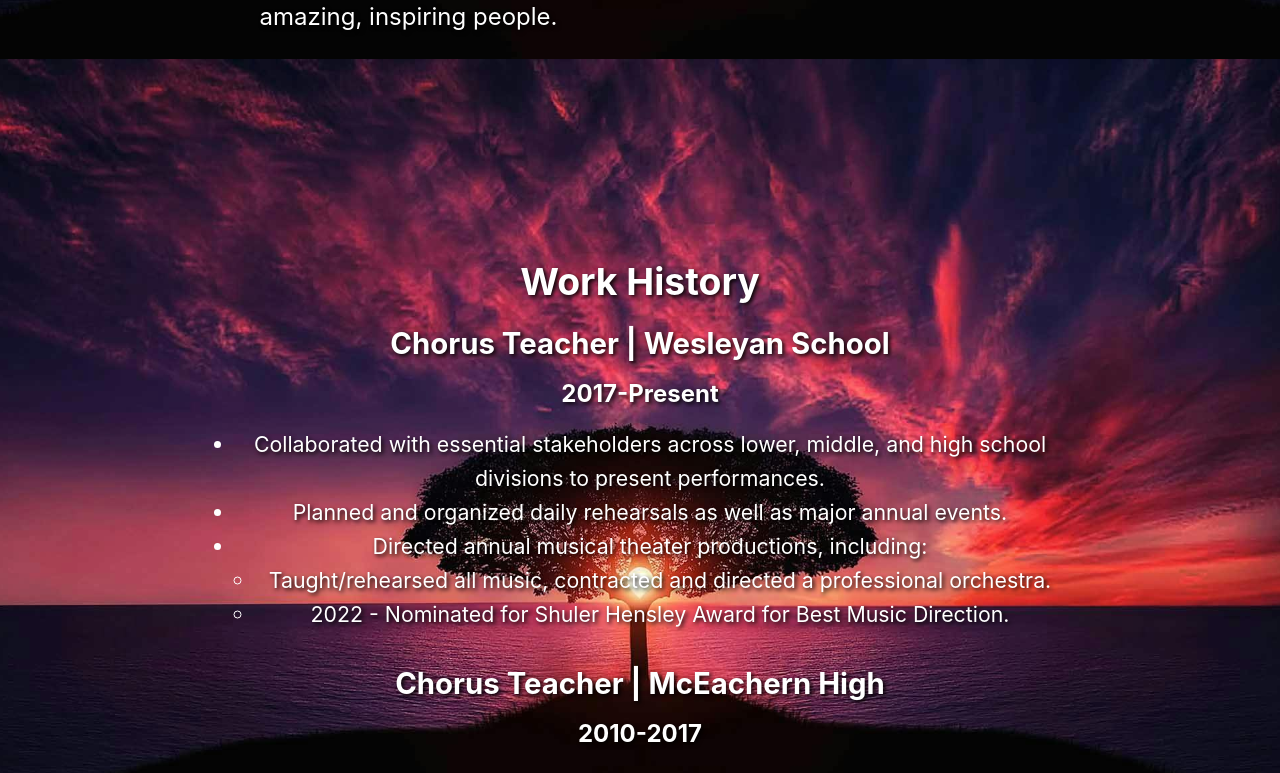
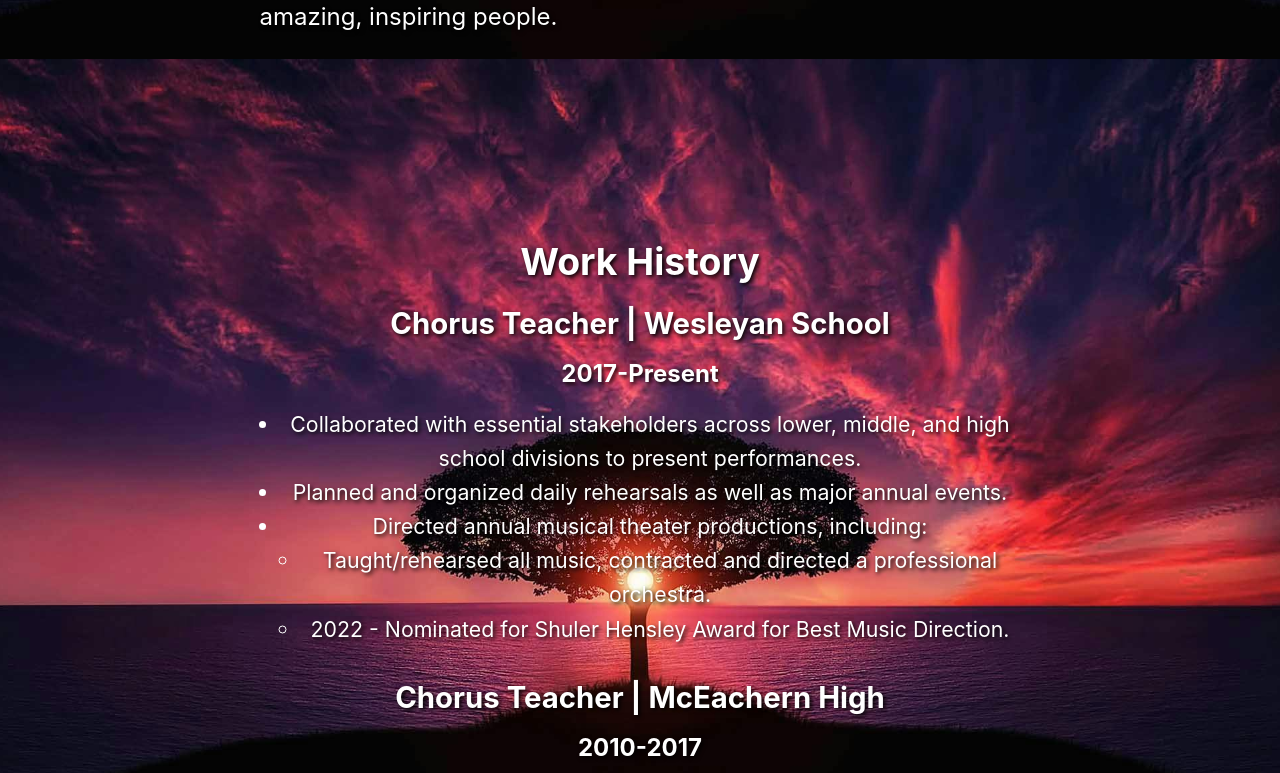
Before and after one commit to Wbradmeyer/vitePortfolio, a Vue app: page / in a window 1280 px wide. Shown: the part 741-1514 px from the top of the page. Built offline with nearby package versions, Linux system fonts and the light colour scheme.

Commit message:
try match work width to about

```diff
--- a/src/components/WorkExperience.vue
+++ b/src/components/WorkExperience.vue
@@ -49,14 +49,13 @@ const workHistory = [
 </template>
 
 <style scoped>
-    /* .container {
-        padding: 120px 0px 0px;
-    } */
-
     .container {
-        padding: 120px 0 0;
+        /* padding: 120px 0 0; */
         display: flex;
         justify-content: center;
+        padding: 100px 0 0;
+        max-width: 90%;
+        margin: 0 auto;
     }
 
     .work {
```
